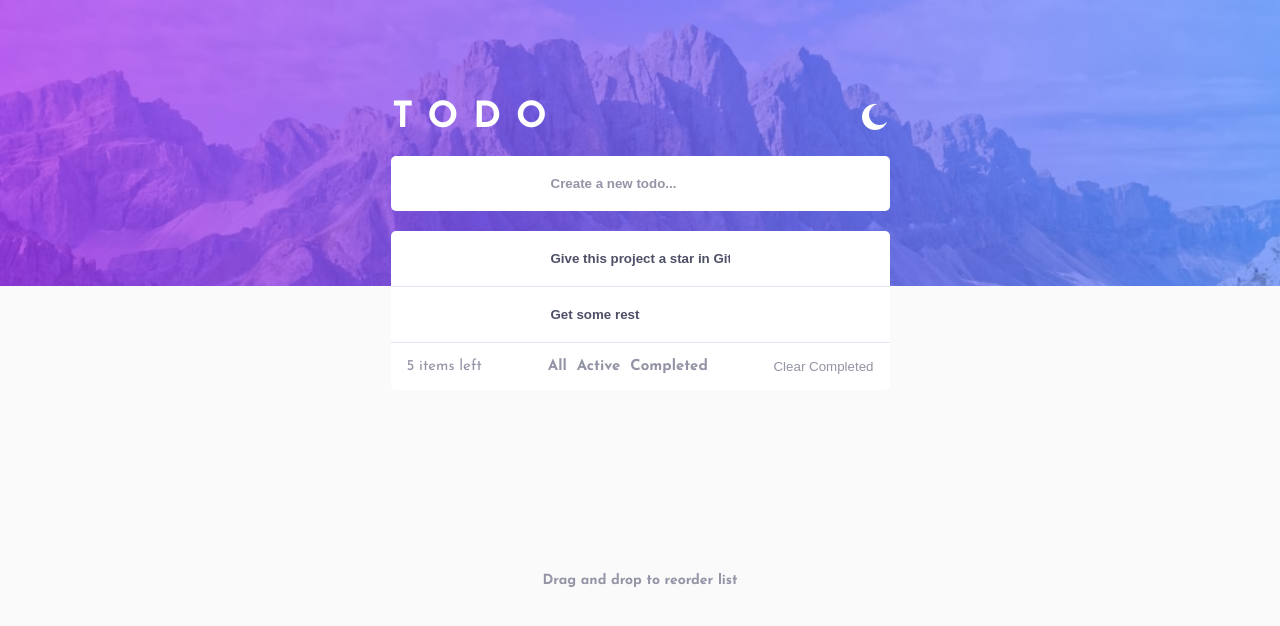
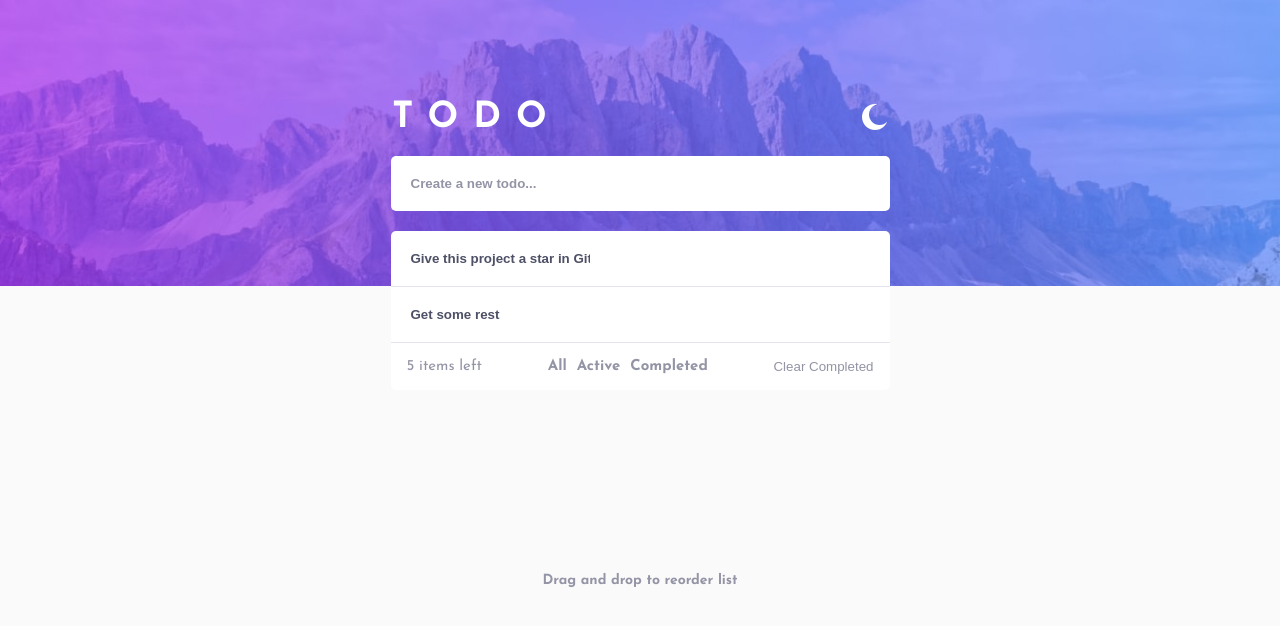
Before and after one commit to Danielhu3/todo-list-react, a React (Create React App) app: page / in a window 1280 px wide. Shown: the top 626 px of the page. Built offline with nearby package versions, Linux system fonts and the light colour scheme; data requests are answered from the project's data file.

Commit message:
Change input padding

```diff
--- a/src/Components/Input.module.css
+++ b/src/Components/Input.module.css
@@ -1,8 +1,10 @@
 .input{
     display: block;
-    padding: 2rem 16rem;
+    padding: 2rem 30rem 2rem 2rem;
     border: none;
     font-weight: 700;
+
+
 
     background-color: white;
     border-bottom: solid 1px var(--very-light-grayish-blue);
```
